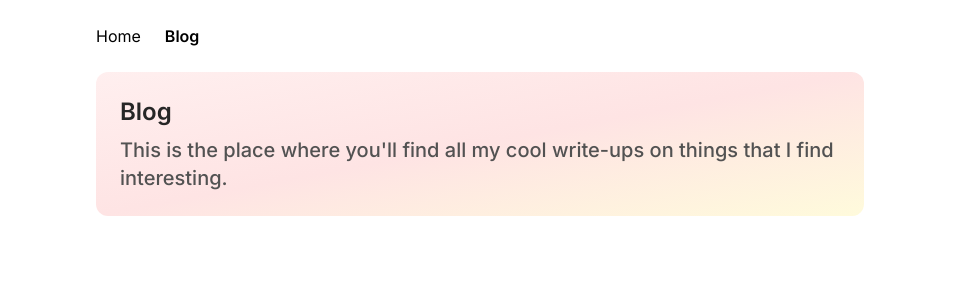
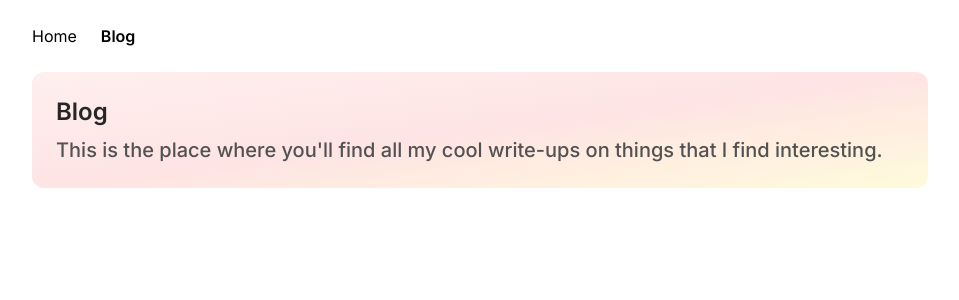
Before and after one commit to cbyrneee/caoimhe.dev, a SvelteKit app: page /blog in a window 1280 px wide. Shown: the top 300 px of the page, without its empty margins (160-1119 px from the left). Built offline with nearby package versions, Linux system fonts and the light colour scheme.

Commit message:
Make the page's padding smaller

```diff
--- a/src/routes/+layout.svelte
+++ b/src/routes/+layout.svelte
@@ -33,7 +33,7 @@
 </script>
 
 <div class="min-w-screen flex min-h-screen">
-	<div class="mx-auto flex w-full flex-col gap-6 p-6 xl:mx-0 xl:px-64">
+	<div class="mx-auto flex w-full flex-col gap-6 p-6 xl:mx-0 xl:px-48">
 		<Navigation />
 
 		{#if ready}
```
